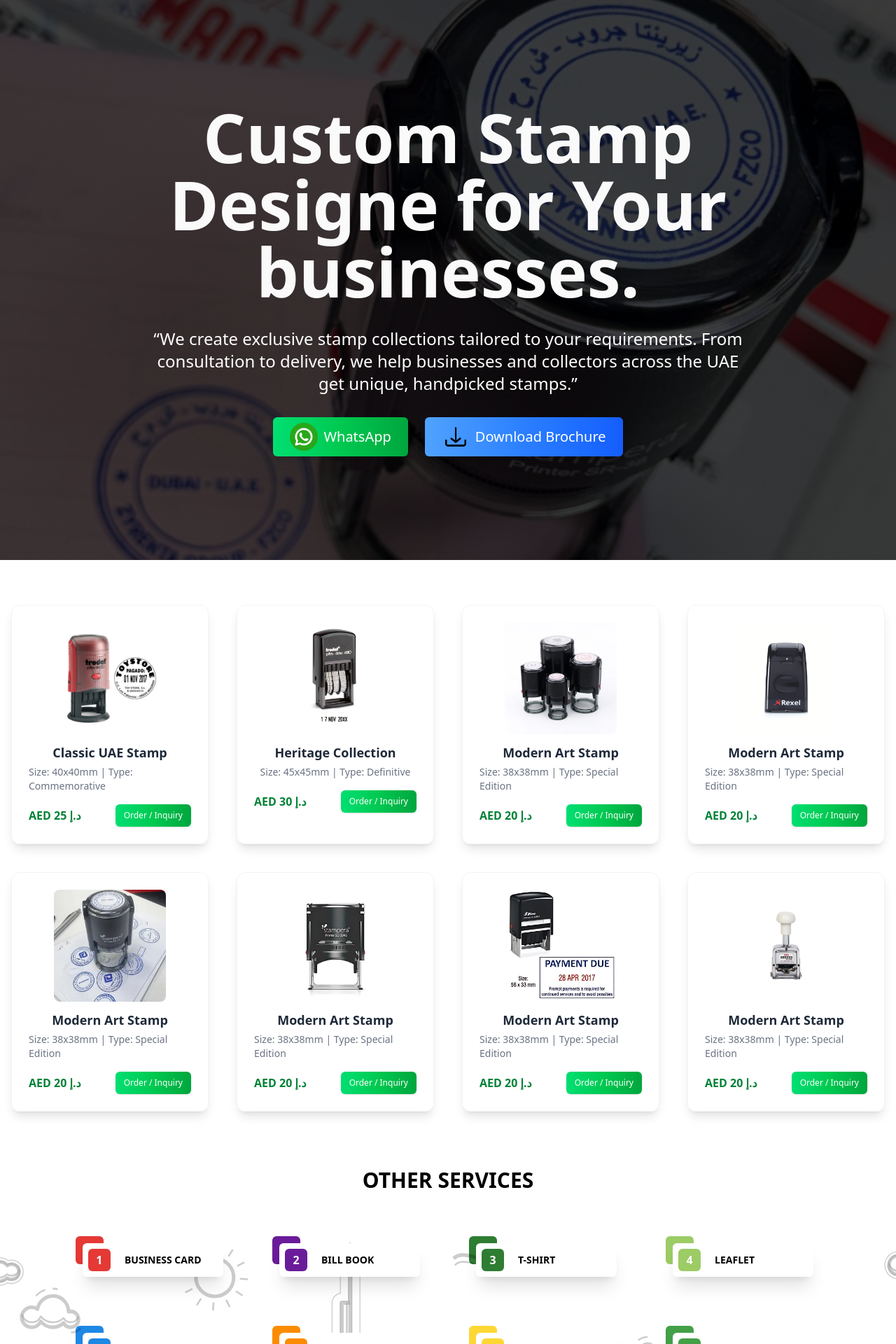
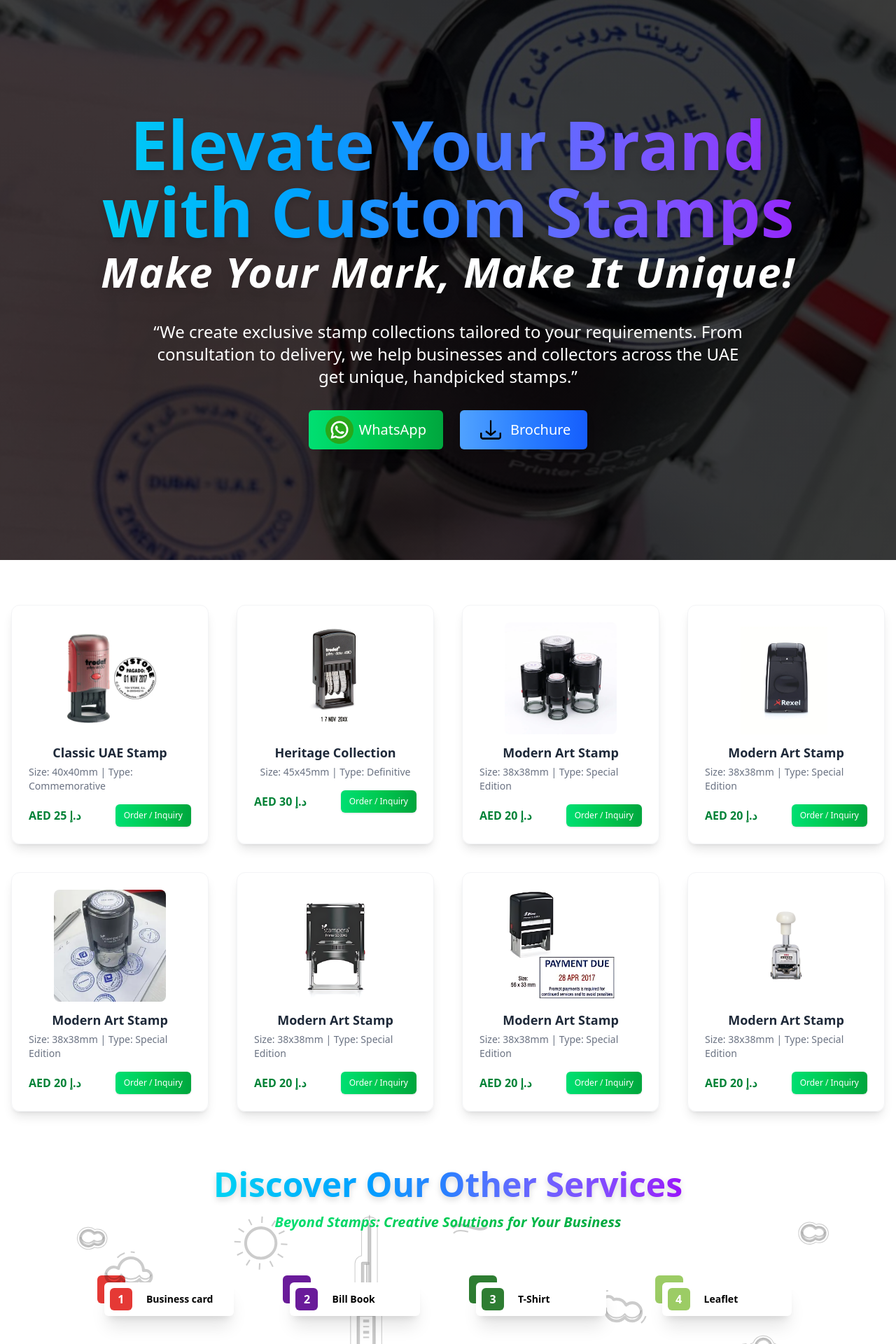
Before and after one commit to techtobit/stamps, a Next.js app: page / in a window 1280 px wide. Shown: the top 1920 px of the page at 70% size. Built offline with nearby package versions, Linux system fonts and the light colour scheme.

Commit message:
added styleis other product section title

```diff
--- a/app/page.js
+++ b/app/page.js
@@ -50,9 +50,15 @@ export default function Home() {
         }}
         className="w-full h-screen flex justify-center flex-col items-center gap-8 text-center"
       >
-        <h1 className="w-5/6 text-3xl lg:text-8xl font-black text-[#FAFAFA]">
-          Custom Stamp Designe for Your businesses.
-        </h1>
+        {/* Stylish Titles */}
+        <div className="w-5/6">
+          <h1 className="text-3xl lg:text-8xl font-black text-transparent bg-clip-text bg-gradient-to-r from-cyan-400 via-blue-500 to-purple-600 drop-shadow-lg mb-2">
+            Elevate Your Brand with Custom Stamps
+          </h1>
+          <h4 className="text-2xl lg:text-6xl font-extrabold text-white drop-shadow-xl mb-2 tracking-wide italic">
+            Make Your Mark, Make It Unique!
+          </h4>
+        </div>
         <h5 className="w-5/6 lg:w-2/3 text-sm lg:text-2xl text-white">
           “We create exclusive stamp collections tailored to your requirements.
           From consultation to delivery, we help businesses and collectors across
@@ -78,18 +84,15 @@ export default function Home() {
               className="flex items-center gap-2 bg-gradient-to-r from-blue-400 via-blue-500 to-blue-600 hover:from-blue-500 hover:to-blue-700 text-white px-6 py-2 rounded-md text-md lg:text-xl shadow-lg transition duration-200"
             >
               <img src="/download-icon.png" alt="Download Brochure" className="w-8 lg:w-10 h-8 lg:h-10" />
-              Download Brochure
+              Brochure
             </button>
           </a>
         </div>
       </main>
 
       {/* Stamps Products Section */}
-      <main>
-      <section className="w-full py-16 bg-white flex flex-col items-center gap-8">
-        {/* <h1 className="text-4xl font-extrabold text-gray-900 mb-4">
-          Popular Stamps
-        </h1> */}
+      <main className="">
+      <section className="w-full max-h-max bg-cyan-200 py-16 bg-white flex flex-col items-center gap-8">
         <div className="w-full max-w-7xl px-4">
           <div className="grid grid-cols-1 sm:grid-cols-2 md:grid-cols-3 lg:grid-cols-4 gap-10 justify-center">
             {stamps.map((stamp, idx) => (
@@ -131,21 +134,27 @@ export default function Home() {
           backgroundSize: "cover",
           backgroundPosition: "center",
         }}
-        className="w-full h-screen flex  flex-col items-center gap-8 text-center">
-        <h1 className="text-3xl font-black pt-4 pb-10">
-          OTHER SERVICES
-        </h1>
-        <div className="grid grid-cols-1 md:grid-cols-3 lg:grid-cols-4 justify-center  gap-20">
+        className="w-full max-h-max flex  flex-col items-center gap-8 text-center">
+        {/* Stylish Other Services Titles */}
+        <div className="w-full flex flex-col items-center gap-2 pt-4 pb-10">
+          <h1 className="text-3xl lg:text-5xl font-black text-transparent bg-clip-text bg-gradient-to-r from-cyan-400 via-blue-500 to-purple-600 drop-shadow-lg mb-2">
+            Discover Our Other Services
+          </h1>
+          <h4 className="text-md lg:text-xl font-extrabold italic text-transparent bg-clip-text bg-gradient-to-r from-green-400 via-green-500 to-green-600">
+            Beyond Stamps: Creative Solutions for Your Business
+          </h4>
+        </div>
+        <div className="grid grid-cols-2 md:grid-cols-3 lg:grid-cols-4 justify-center gap-6 lg:gap-20">
           {services.map((service, idx) => (
             <div className="reletaive" key={idx}>
               <div
                 style={{
                   backgroundColor: service.color_code, marginLeft: "-10px", marginTop: "-10px"
                 }}
-                className="service_card_behind -z-10 w-10 h-10  absolute rounded-md"></div>
-              <div key={idx} className="service_card flex bg-white items-center gap-5 p-2 rounded-md shadow-xl " >
-                <div style={{ backgroundColor: service.color_code }} className="w-8 h-8 rounded-md text-white font-black flex items-center justify-center">{idx + 1}</div>
-                <h3 key={idx} className="text-sm font-semibold uppercase">{service.service_name}</h3>
+                className="service_card_behind -z-10 w-8 lg:w-10 h-8 lg:h-10  absolute rounded-md"></div>
+              <div key={idx} className="service_card flex bg-white items-center gap-2 lg:gap-5 p-2 rounded-md shadow-xl " >
+                <div style={{ backgroundColor: service.color_code }} className="w-5 lg:w-8 h-5 lg:h-8 rounded-md text-white font-black flex items-center justify-center">{idx + 1}</div>
+                <h3 key={idx} className="text-[10px] lg:text-sm lg:font-semibold">{service.service_name}</h3>
               </div>
             </div>
           ))}
```
